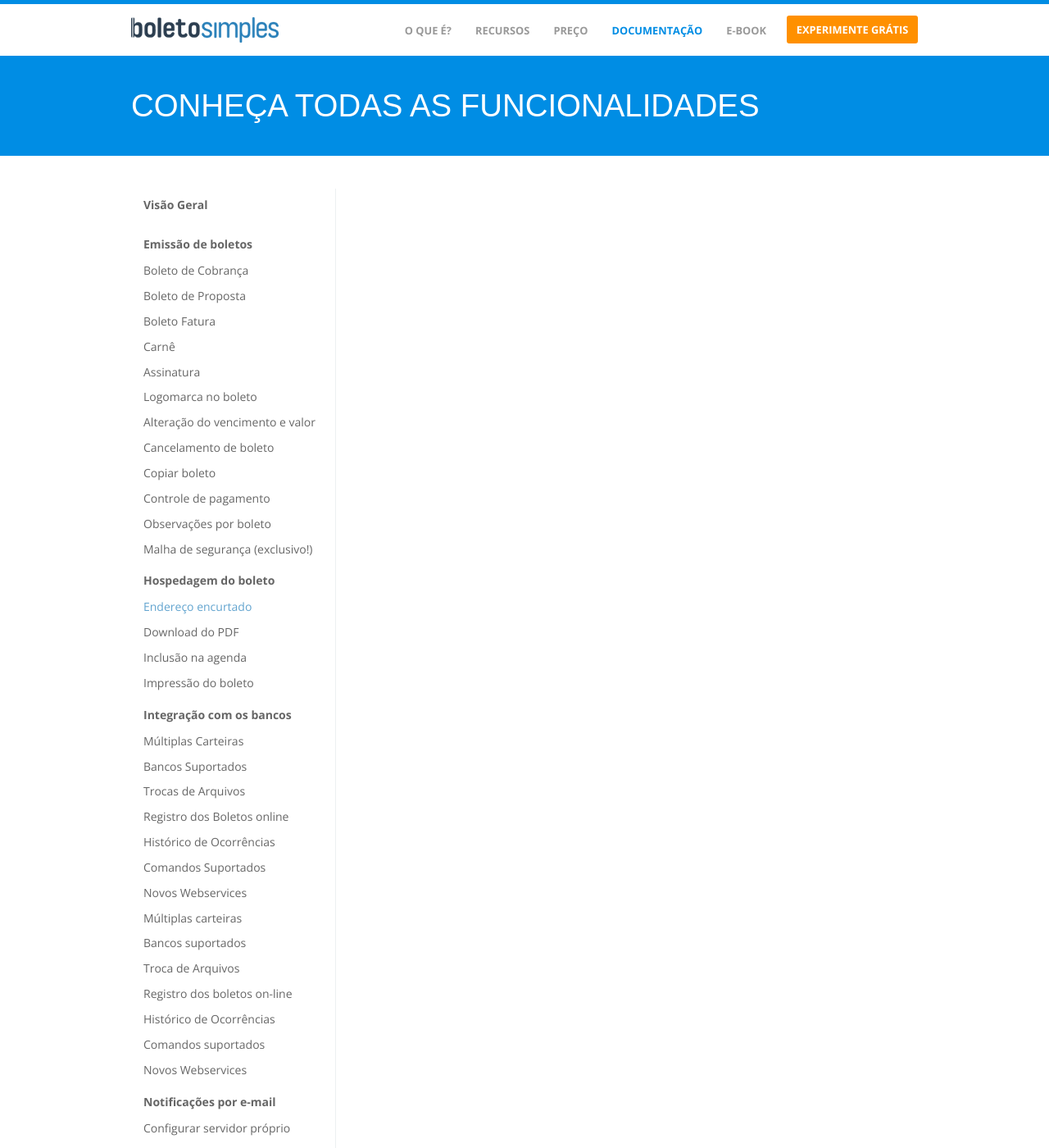
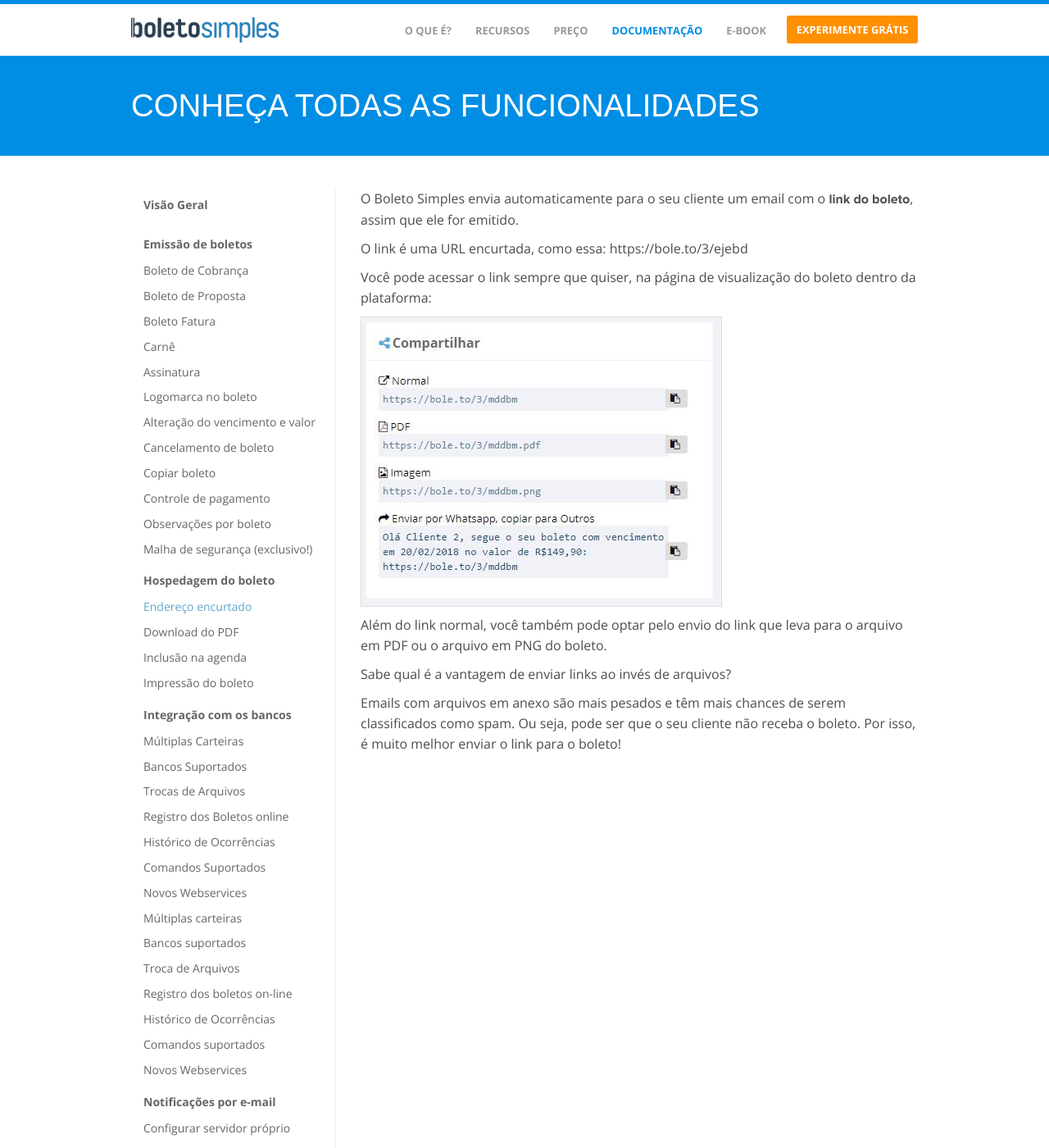
Before and after one commit to BoletoSimples/boletosimples-features, a Jekyll site: the page built from hospedagem-do-boleto/endereco-encurtado.markdown, in a window 1280 px wide and 1400 px high. Shown: the whole window at 82% size. Built offline with Jekyll 4.4.1, drawn with Linux system fonts in a browser that asks for light colours.

Commit message:
Updated Endereco Encurtado

```diff
--- a/hospedagem-do-boleto/endereco-encurtado.markdown
+++ b/hospedagem-do-boleto/endereco-encurtado.markdown
@@ -3,3 +3,18 @@
 date: 2018-01-30 18:02:00 -02:00
 position: 0
 ---
+
+O Boleto Simples envia automaticamente para o seu cliente um email com o **link do boleto**, assim que ele for emitido.
+
+O link é uma URL encurtada, como essa: https://bole.to/3/ejebd
+
+Você pode acessar o link sempre que quiser, na página de visualização do boleto dentro da plataforma:
+
+![compartilhamento do boleto-0f6020.JPG](/uploads/compartilhamento%20do%20boleto-0f6020.JPG)
+
+Além do link normal, você também pode optar pelo envio do link que leva para o arquivo em PDF ou o arquivo em PNG do boleto.
+
+Sabe qual é a vantagem de enviar links ao invés de arquivos?
+
+Emails com arquivos em anexo são mais pesados e têm mais chances de serem classificados como spam. Ou seja, pode ser que o seu cliente não receba o boleto.
+Por isso, é muito melhor enviar o link para o boleto!
```
